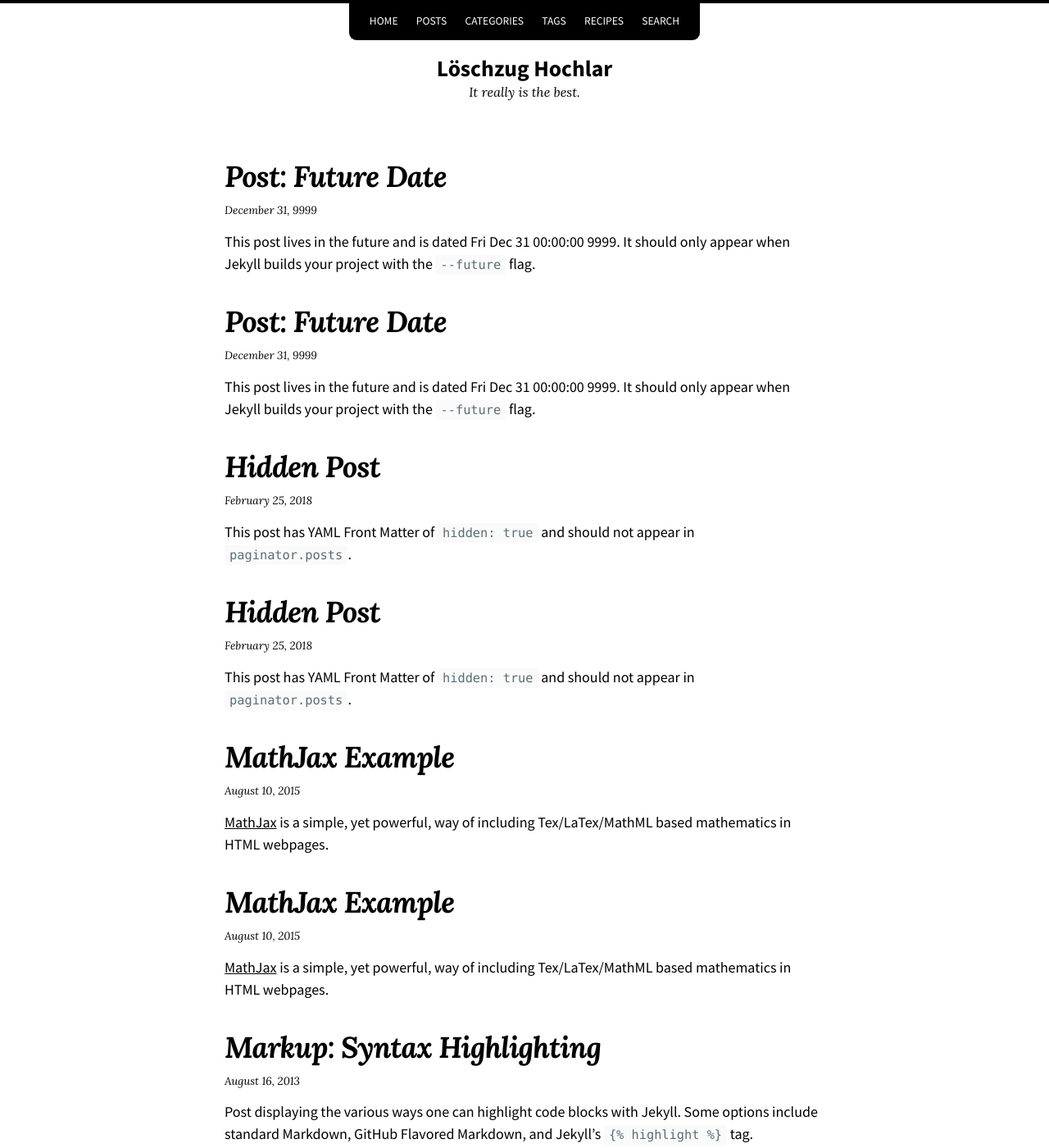
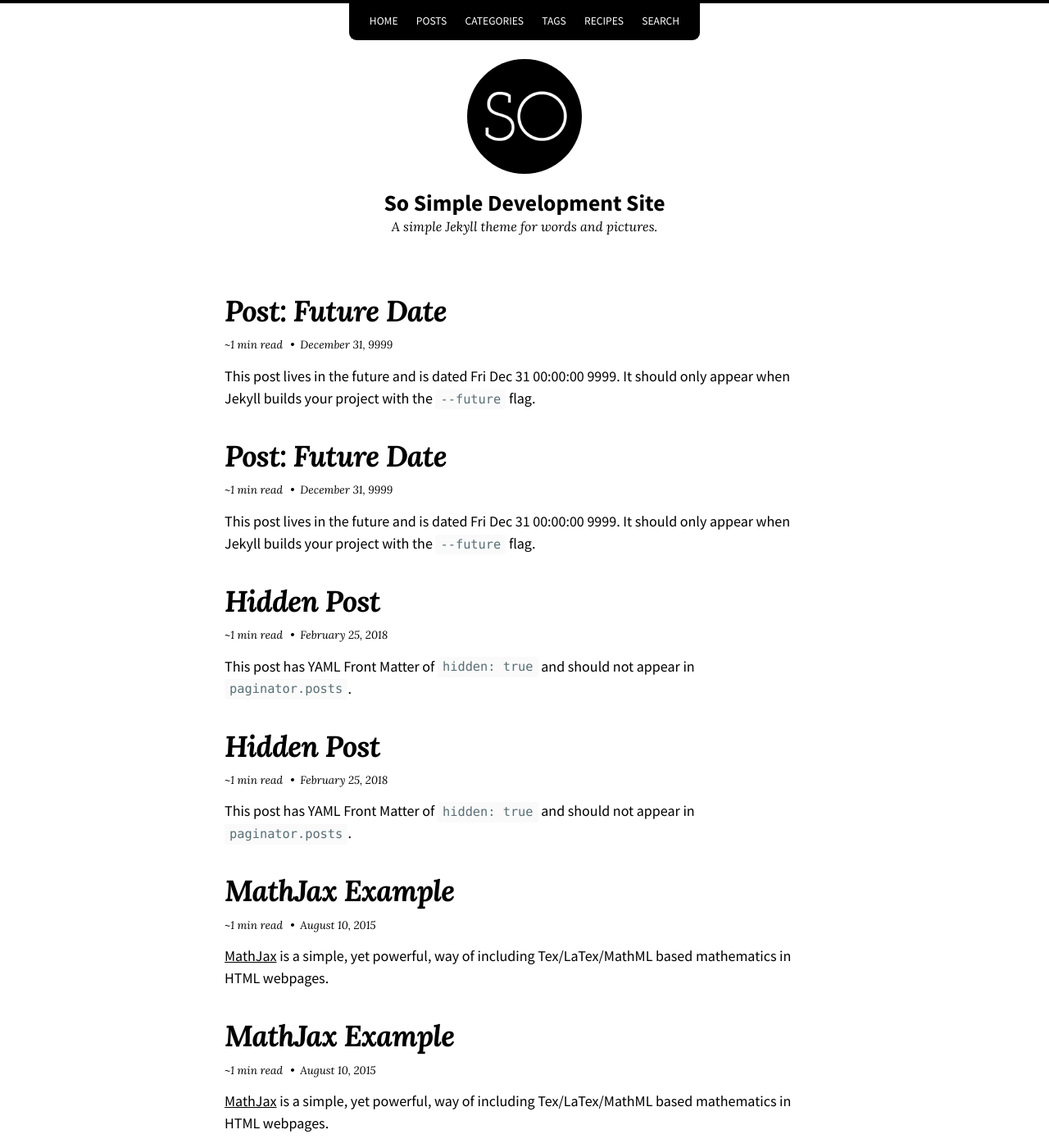
Before and after one commit to stefan-becker/LZ-Hochlar, a Jekyll site: the page built from index.md, in a window 1280 px wide and 1400 px high. Shown: the whole window at 82% size. Built offline with Jekyll 4.4.1, drawn with Linux system fonts in a browser that asks for light colours; nearby versions of some CDN libraries; some of the changed text lies outside the part shown.

Commit message:
config file

```diff
--- a/_config.yml
+++ b/_config.yml
@@ -13,22 +13,22 @@
 # you will see them accessed via {{ site.title }}, {{ site.email }}, and so on.
 # You can create any custom variable you would like, and they will be accessible
 # in the templates via {{ site.myvariable }}.
-theme: mmistakes/so-simple-theme
-# remote_theme: mmistakes/so-simple-theme@3.2.0
+theme: jekyll-theme-so-simple
+# remote_theme: mmistakes/so-simple-theme
 skin: "/assets/css/skins/default.css"
-locale: de-DE
-title: "Löschzug Hochlar"
-description: "It really is the best."
-baseurl: # the subpath of your site, e.g. "/blog"
+locale: en-US
+title: "So Simple Development Site"
+description: "A simple Jekyll theme for words and pictures."
+baseurl: "/example" # the subpath of your site, e.g. "/blog"
 url: # the base hostname & protocol for your site e.g. "https://mmistakes.github.io"
-logo: # path of site logo, e.g. "/images/logo.png"
+logo: "/images/so-simple-site-logo.png" # path of site logo, e.g. "/assets/images/logo.png"
 date_format: "%B %-d, %Y"
-read_time: # reading time estimates, e.g. true
-words_per_minute: # 200
+read_time: true
+words_per_minute: 200
 mathjax:
-  enable: # MathJax equations, e.g. true, false (default)
-  combo:  # "tex-svg" (default), "tex-mml-chtml", etc.: docs.mathjax.org/en/latest/web/components/combined.html
-  tags:  # "none", "ams" (default), "all"
+  enable: true
+#  combo: "tex-mml-chtml"
+#  tags: "none"
 google_fonts:
   - name: "Source Sans Pro"
     weights: "400,400i,700,700i"
@@ -38,28 +38,27 @@ google_analytics: # Google Analytics id, e.g. "UA-NNNNNNNN-N"
 disqus:
   shortname: # Disqus shortname, e.g. "my_disqus_shortname"
 twitter:
-  username: # site's Twitter username, e.g. "mmistakes"
+  username: mmistakes # site's Twitter username
 
 # Liquid
 liquid:
   error_mode: strict
 
 # Build settings
-permalink: /:categories/:title/
 markdown: kramdown
 feed:
   path: atom.xml
 
 # Pagination - https://jekyllrb.com/docs/pagination/
-# paginate: 10
-# paginate_path: /page:num/
+paginate: 10
+paginate_path: /page:num/
 
 # Search
-search_full_content: false # can have performance implications for large sites
+search_full_content: false
 
 # Taxonomy pages
-# category_archive_path: "/categories/#"
-# tag_archive_path: "/tags/#"
+category_archive_path: "/categories/#"
+tag_archive_path: "/tags/#"
 
 # Exclude from processing.
 # The following items will not be processed, by default. Create a custom list
@@ -79,29 +78,59 @@ plugins:
   - jekyll-feed
   - jekyll-paginate
 
+# Collections
+collections:
+  recipes:
+    output: true
+    permalink: /:collection/:path/
+
 # Front Matter Defaults
 defaults:
-  # Posts defaults
+  # Post defaults
   - scope:
       path: "_posts"
       type: posts
     values:
       layout: post
+      comments: true
+      share: true
+  # Recipe defaults
+  - scope:
+      path: "_recipes"
+      type: recipes
+    values:
+      layout: post
+      comments: true
       share: true
 
 # Site Author
 author:
-  name:
-  picture:
+  name: Michael Rose
+  picture: /images/michael-rose-photo.jpg
   email:
-  twitter:
+  twitter: mmistakes
   links:
-    - title:
-      url:
-      icon:
+    - title: Twitter
+      url: https://twitter.com/mmistakes
+      icon: fab fa-twitter-square
+    - title: Instagram
+      url: https://instagram.com/mmistakes
+      icon: fab fa-instagram
+    - title: GitHub
+      url: https://github.com/mmistakes
+      icon: fab fa-github-square
 
 # Footer Links
 footer_links:
+  - title: Twitter
+    url: https://twitter.com/mmistakes
+    icon: fab fa-twitter-square
+  - title: Instagram
+    url: https://instagram.com/mmistakes
+    icon: fab fa-instagram
+  - title: GitHub
+    url: https://github.com/mmistakes
+    icon: fab fa-github-square
   - title: Feed
     url: atom.xml
     icon: fas fa-rss-square
```
